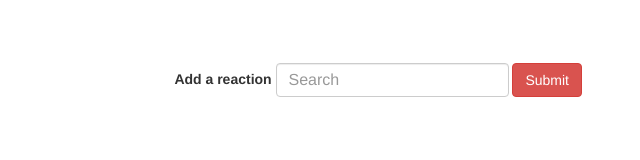
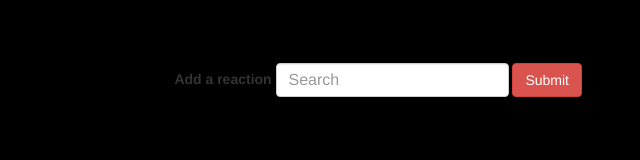
Before and after one commit to developeremma/GiphyAPIFun, a plain HTML site: page index.html in a window 1280 px wide. Shown: the whole page, without its empty margins (640-1280 px from the left). Drawn offline with nearby package versions, Linux system fonts and the light colour scheme.

Commit message:
background color

```diff
--- a/assets/css/style.css
+++ b/assets/css/style.css
@@ -1,5 +1,5 @@
 body {
-  background-color: #fff;
+  background-color: black;
 }
 
 form {
@@ -14,7 +14,6 @@ form {
 }
 
 
-/* Prevents mobile browsers from zooming in on input field */
 
 #reaction-input {
   font-size: 16px;
```
